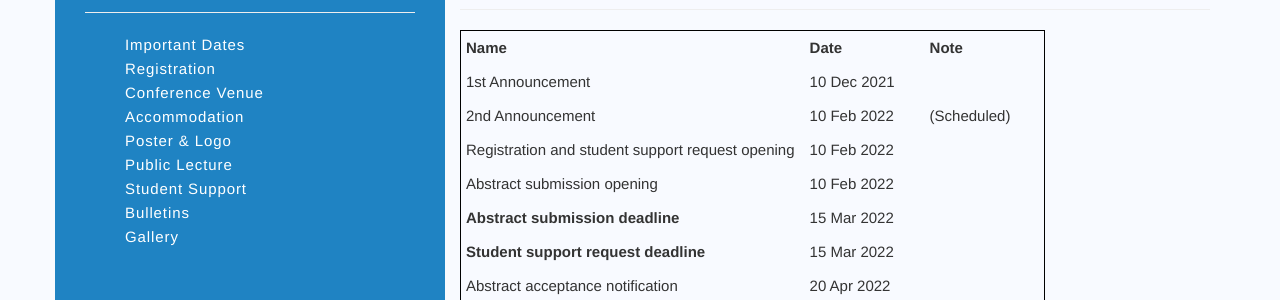
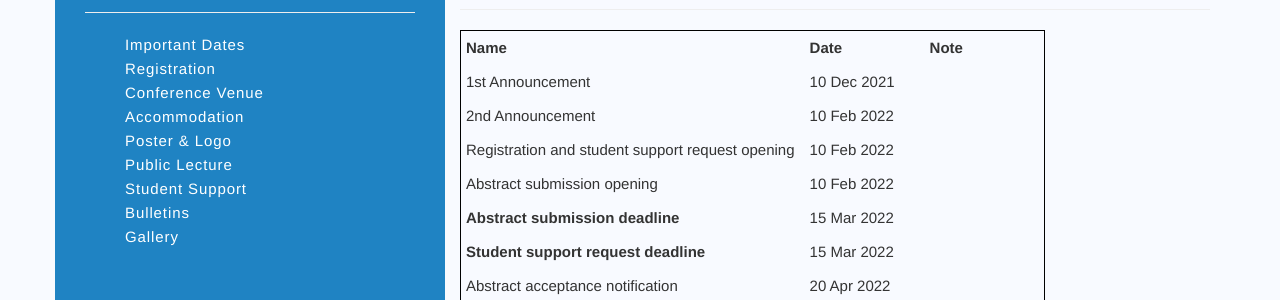
Before and after one commit to SQM2021/SQM2021.github.io, a Jekyll site: the page built from _pages/general-info/deadlines.md, in a window 1280 px wide. Shown: the part 482-782 px from the top of the page. Built offline with Jekyll 4.4.1, drawn with Linux system fonts in a browser that asks for light colours.

Commit message:
20220310

```diff
--- a/_layouts/home.html
+++ b/_layouts/home.html
@@ -84,7 +84,7 @@
                 <p class="services-header-body"><em>The scientific issues</em></p><hr>
                 <ul class="home-list" style="padding-left:12%; padding-right:12%">
                     <li class="services-body" style="font-size:17px;">Strangeness and heavy quark production in nuclear collisions and hadronic interactions</li>
-                    <li class="services-body" style="font-size:17px;">Hadron resonances in the sQGP(strongly-interecting Quark-Gluon Plasma)</li>
+                    <li class="services-body" style="font-size:17px;">Hadron resonances in the sQGP(strongly-interacting Quark-Gluon Plasma)</li>
                     <li class="services-body" style="font-size:17px;">Bulk matter phenomena associated with strange and other heavy quarks</li>
                     <li class="services-body" style="font-size:17px;">Strangeness in astrophysics</li>
                     <li class="services-body" style="font-size:17px;">QCD phase structure</li>
--- a/_pages/general-info/deadlines.md
+++ b/_pages/general-info/deadlines.md
@@ -18,7 +18,7 @@
 | Name                                                 | Date           | Note         |
 |:-----------------------------------------------------|:---------------|:-------------|
 | 1st Announcement                                     | 10 Dec 2021    |              |
-| 2nd Announcement                                     | 10 Feb 2022    | (Scheduled)  |
+| 2nd Announcement                                     | 10 Feb 2022    |              |
 | Registration and student support request opening     | 10 Feb 2022    |              |
 | Abstract submission opening                          | 10 Feb 2022    |              |
 | **Abstract submission deadline**                     | 15 Mar 2022    |              |
```
Also changed, not shown: _pages/general-info/bulletins.md (+1 -1 lines).
